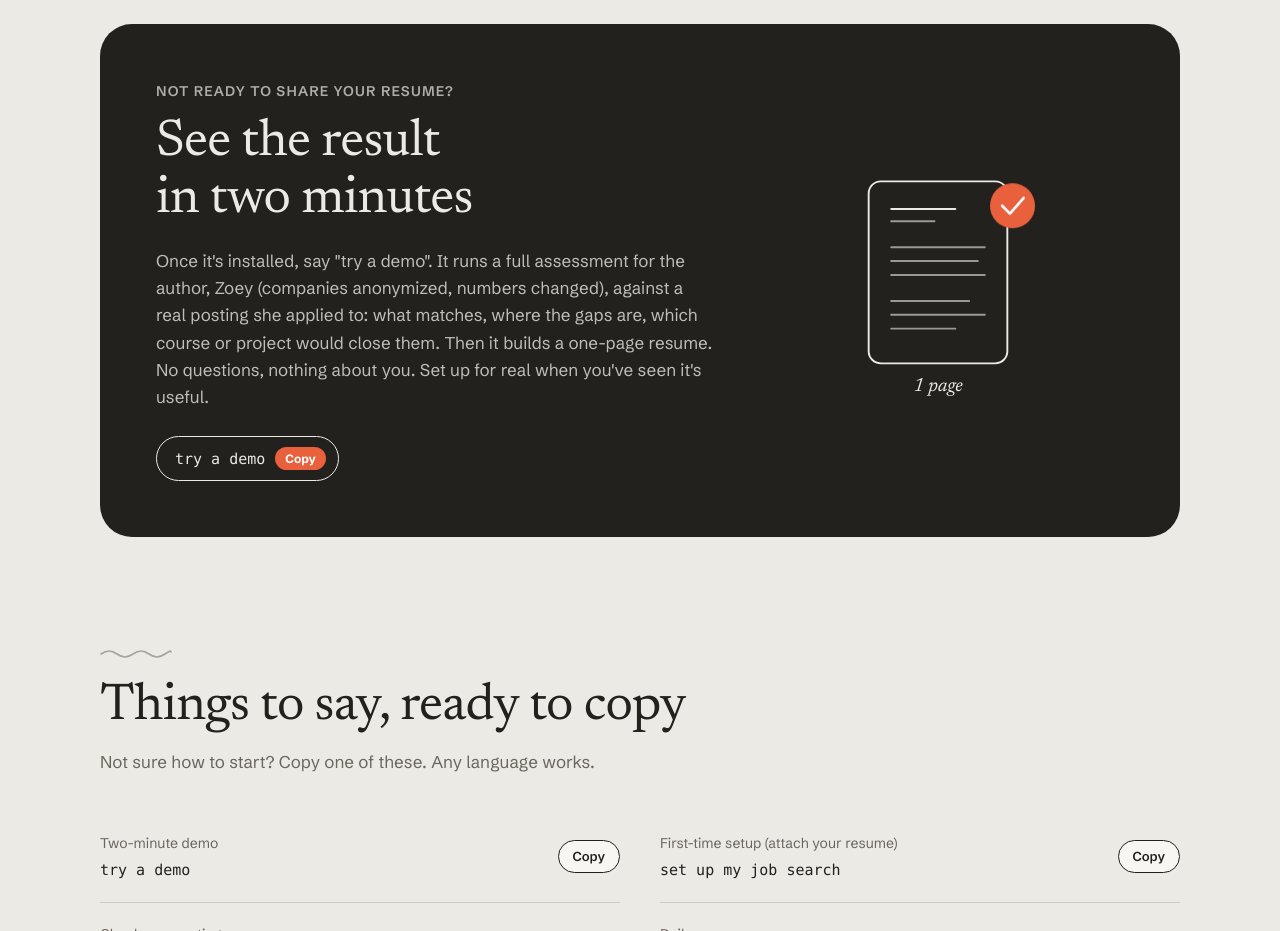
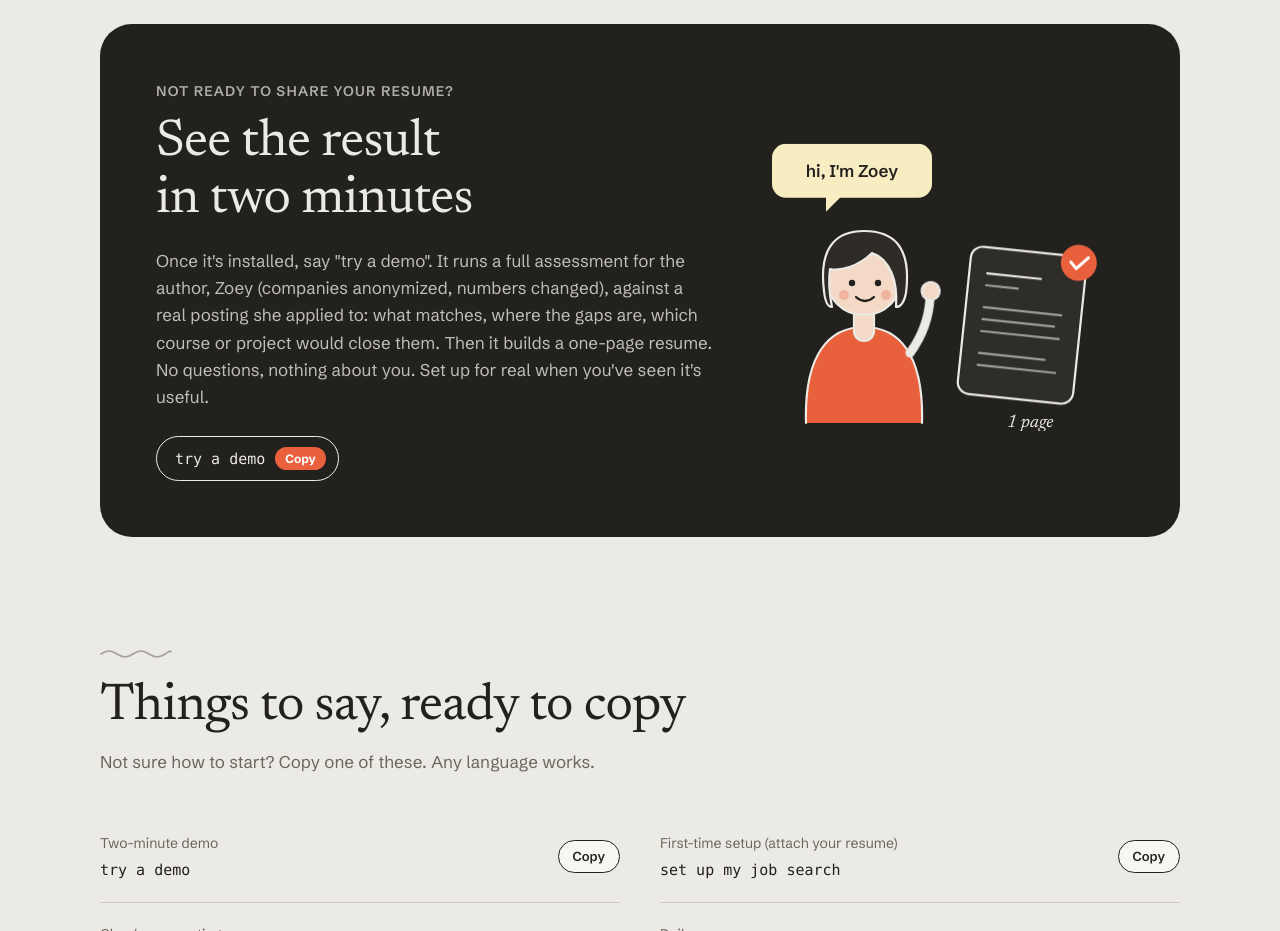
Before and after one commit to IchgehoernurmirZ/job-search-copilot, a plain HTML site: page site/index.html in a window 1280 px wide. Shown: the part 1540-2471 px from the top of the page. Drawn offline with Linux system fonts and the light colour scheme.

Commit message:
Landing page: waving Zoey illustration in the demo block
Co-Authored-By: Claude Opus 5.5 <noreply@anthropic.com>
Claude-Session: https://claude.ai/code/session_01Qj7nfFYnfK9vXyD2qryc39

```diff
--- a/site/index.html
+++ b/site/index.html
@@ -124,7 +124,19 @@ h2 { font-family: var(--serif); font-weight: 400; font-size: clamp(32px, 4.4vw,
 .demo .chip-big { margin-top: 26px; }
 .chip { display: inline-flex; align-items: center; gap: 10px; font-family: var(--mono); font-size: 15px; border-radius: 999px; padding: 10px 12px 10px 18px; border: 1.5px solid currentColor; background: transparent; color: inherit; cursor: pointer; }
 .chip .tag { font-family: var(--sans); font-size: 12px; font-weight: 700; padding: 4px 10px; border-radius: 999px; background: var(--pop); color: #fff; }
-.demo-art { width: 100%; max-width: 260px; justify-self: center; }
+.demo-art { width: 100%; max-width: 340px; justify-self: center; }
+.demo-art .bubble { fill: var(--butter) !important; stroke: none !important; }
+.demo-art .say { font: 600 17px var(--sans); fill: #23211E; }
+.demo-art .skin { fill: #F3D9C6 !important; stroke: var(--bg); }
+.demo-art .hair { fill: #2F2B27 !important; stroke: var(--bg) !important; }
+.demo-art .sweater { fill: var(--pop) !important; stroke: var(--bg); }
+.demo-art .eye { fill: #23211E !important; stroke: none !important; }
+.demo-art .smile { stroke: #23211E !important; }
+.demo-art .cheek { fill: #EFA48F !important; stroke: none !important; opacity: .7; }
+.demo-art .arm { stroke: var(--bg); stroke-width: 9 !important; }
+.demo-art .paper { fill: color-mix(in srgb, var(--bg) 6%, transparent) !important; }
+.wave { animation: wave 2.6s ease-in-out infinite; transform-box: view-box; transform-origin: 142px 222px; }
+@keyframes wave { 0%, 60%, 100% { transform: rotate(0deg); } 70% { transform: rotate(-14deg); } 80% { transform: rotate(6deg); } 90% { transform: rotate(-10deg); } }
 .demo-art svg { width: 100%; height: auto; display: block; }
 .demo-art .draw path, .demo-art .draw rect, .demo-art .draw line, .demo-art .draw circle, .demo-art .draw polyline { stroke: var(--bg); }
 
@@ -170,12 +182,13 @@ footer .sig { text-align: right; font-family: var(--serif); font-size: 20px; col
 
 /* responsive */
 @media (max-width: 860px) {
-  .hero .wrap, .demo { grid-template-columns: minmax(0, 1fr); }
+  .hero .wrap { grid-template-columns: minmax(0, 1fr); }
+  .demo { grid-template-columns: minmax(0, 1.3fr) minmax(0, 0.7fr); gap: 24px; }
   .hero-art { max-width: 380px; order: -1; }
   .steps, .feats, .diff { grid-template-columns: minmax(0, 1fr); }
   .step:nth-child(n) { margin-top: 0; }
   .step svg { max-width: 260px; }
-  .demo-art { max-width: 220px; justify-self: start; }
+  .demo-art { max-width: 280px; justify-self: center; }
   .feat:nth-child(n) { transform: none; }
   .feats-pad { display: none; }
   .diff > div + div { padding-left: 0; border-left: 0; border-top: 1px solid var(--rule); }
@@ -183,6 +196,9 @@ footer .sig { text-align: right; font-family: var(--serif); font-size: 20px; col
   footer .wrap { grid-template-columns: minmax(0, 1fr); }
   footer .sig { text-align: left; }
   section { padding-block: 44px; }
+}
+@media (max-width: 640px) {
+  .demo { grid-template-columns: minmax(0, 1fr); }
 }
 @media (prefers-reduced-motion: reduce) {
   *, *::before, *::after { animation: none !important; transition: none !important; }
@@ -334,21 +350,48 @@ footer .sig { text-align: right; font-family: var(--serif); font-size: 20px; col
         <div class="chip-big"><button class="chip" type="button" data-copy="try a demo" style="color:var(--bg)">try a demo <span class="tag"><span lang="zh">复制</span><span lang="en">Copy</span></span></button></div>
       </div>
       <div class="demo-art" aria-hidden="true">
-        <svg class="draw" viewBox="0 0 300 270">
-          <rect x="70" y="20" width="160" height="210" rx="14"/>
-          <line x1="96" y1="52" x2="170" y2="52"/>
-          <line x1="96" y1="66" x2="146" y2="66" style="opacity:.6"/>
-          <line x1="96" y1="96" x2="204" y2="96" style="opacity:.6"/>
-          <line x1="96" y1="112" x2="196" y2="112" style="opacity:.6"/>
-          <line x1="96" y1="128" x2="204" y2="128" style="opacity:.6"/>
-          <line x1="96" y1="158" x2="186" y2="158" style="opacity:.6"/>
-          <line x1="96" y1="174" x2="204" y2="174" style="opacity:.6"/>
-          <line x1="96" y1="190" x2="170" y2="190" style="opacity:.6"/>
-          <g class="bob">
-            <circle cx="236" cy="54" r="26" style="fill:var(--pop);stroke:none"/>
-            <polyline points="224,54 233,63 249,45" style="stroke:#fff;stroke-width:3"/>
+        <svg class="draw" viewBox="0 0 340 300">
+          <!-- speech bubble -->
+          <g class="bob" style="animation-delay:.6s">
+            <path class="bubble" d="M18 18 h132 a14 14 0 0 1 14 14 v26 a14 14 0 0 1 -14 14 h-78 l-14 14 v-14 h-40 a14 14 0 0 1 -14 -14 v-26 a14 14 0 0 1 14 -14 z"/>
+            <text class="say" x="84" y="51" text-anchor="middle" lang="en">hi, I'm Zoey</text>
+            <text class="say" x="84" y="51" text-anchor="middle" lang="zh">嗨，我是 Zoey</text>
           </g>
-          <text x="150" y="262" text-anchor="middle" font-family="Newsreader, serif" font-style="italic" font-size="22" style="fill:var(--bg)">1 page</text>
+          <!-- body -->
+          <path class="sweater" d="M38 292 C 36 222, 62 196, 96 196 C 130 196, 156 222, 154 292"/>
+          <!-- neck -->
+          <path class="skin" d="M86 178 h20 v22 a10 10 0 0 1 -20 0 z"/>
+          <!-- head -->
+          <circle class="skin" cx="96" cy="146" r="38"/>
+          <!-- bob hair -->
+          <path class="hair" d="M56 160 C 50 112, 72 100, 96 100 C 124 100, 144 114, 138 162 C 136 172, 132 176, 128 176 C 130 150, 122 128, 104 122 C 90 136, 72 140, 62 138 C 60 152, 62 166, 64 176 C 60 176, 57 170, 56 160 Z"/>
+          <!-- face -->
+          <circle class="eye" cx="84" cy="152" r="3.2"/>
+          <circle class="eye" cx="110" cy="152" r="3.2"/>
+          <path class="smile" d="M88 166 q9 8 18 0"/>
+          <circle class="cheek" cx="76" cy="164" r="5"/>
+          <circle class="cheek" cx="118" cy="164" r="5"/>
+          <!-- waving arm -->
+          <g class="wave">
+            <path class="arm" d="M142 222 C 158 206, 166 190, 170 172"/>
+            <circle class="skin" cx="172" cy="164" r="9"/>
+          </g>
+          <!-- resume she is holding -->
+          <g class="bob" style="animation-delay:1.2s">
+            <rect class="paper" x="196" y="122" width="116" height="148" rx="12" transform="rotate(6 254 196)"/>
+            <g transform="rotate(6 254 196)">
+              <line x1="214" y1="148" x2="268" y2="148"/>
+              <line x1="214" y1="160" x2="246" y2="160" style="opacity:.6"/>
+              <line x1="214" y1="182" x2="292" y2="182" style="opacity:.6"/>
+              <line x1="214" y1="194" x2="286" y2="194" style="opacity:.6"/>
+              <line x1="214" y1="206" x2="292" y2="206" style="opacity:.6"/>
+              <line x1="214" y1="228" x2="280" y2="228" style="opacity:.6"/>
+              <line x1="214" y1="240" x2="292" y2="240" style="opacity:.6"/>
+              <circle cx="304" cy="128" r="18" style="fill:var(--pop);stroke:none"/>
+              <polyline points="296,128 302,134 313,122" style="stroke:#fff;stroke-width:3"/>
+            </g>
+          </g>
+          <text x="262" y="296" text-anchor="middle" font-family="Newsreader, serif" font-style="italic" font-size="18" style="fill:var(--bg)">1 page</text>
         </svg>
       </div>
     </div>
```
